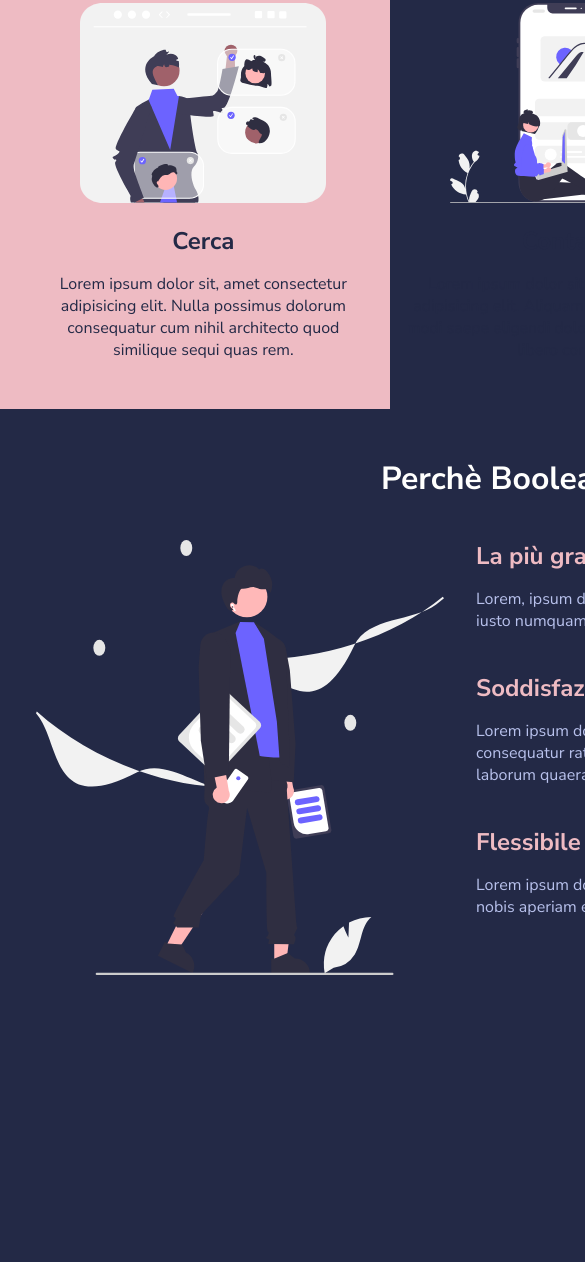
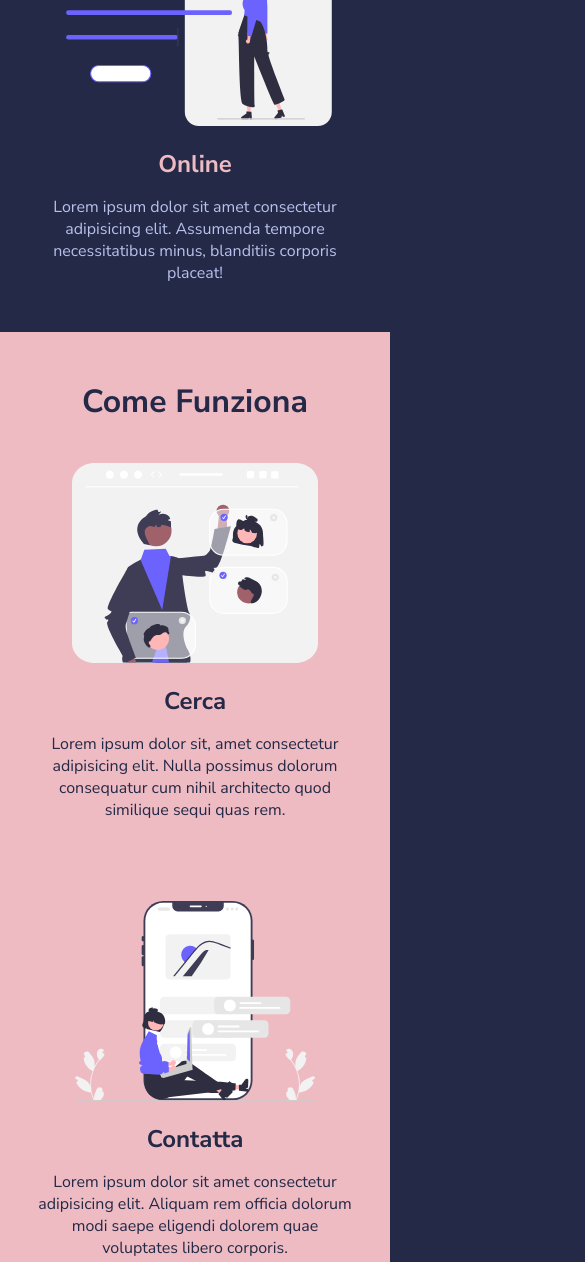
Before and after one commit to LucaCiani/html-css-resp-wannabe, a plain HTML site: page index.html in a window 390 px wide. Shown: the part 723-1985 px from the top of the page, 585 px wide, since content can reach past the window. Before the commit the page ends 1752 px from the top, so only its background shows below. Drawn offline with Linux system fonts and the light colour scheme.

Commit message:
add mobile responsive

```diff
--- a/css/style.css
+++ b/css/style.css
@@ -127,3 +127,34 @@ img {
 /************************************************
     SOLUZIONE RESPONSIVE
  ************************************************/
+
+ @media screen and (max-width:480px) {
+    .container{
+        max-width: 100%;
+    }
+
+    .row{
+        flex-direction: column;
+        align-items: center;
+        gap: 80px;
+    }
+
+    .col{
+        width: 100% !important;
+    }
+
+    .lessons{
+        padding-bottom: 48px;
+    }
+
+    .steps{
+        margin: 0;
+    }
+
+    .why-us{
+        margin: 0;
+        padding-top: 48px;
+        padding-bottom: 48px;
+        background-color: #222222;
+    }
+ }
```
